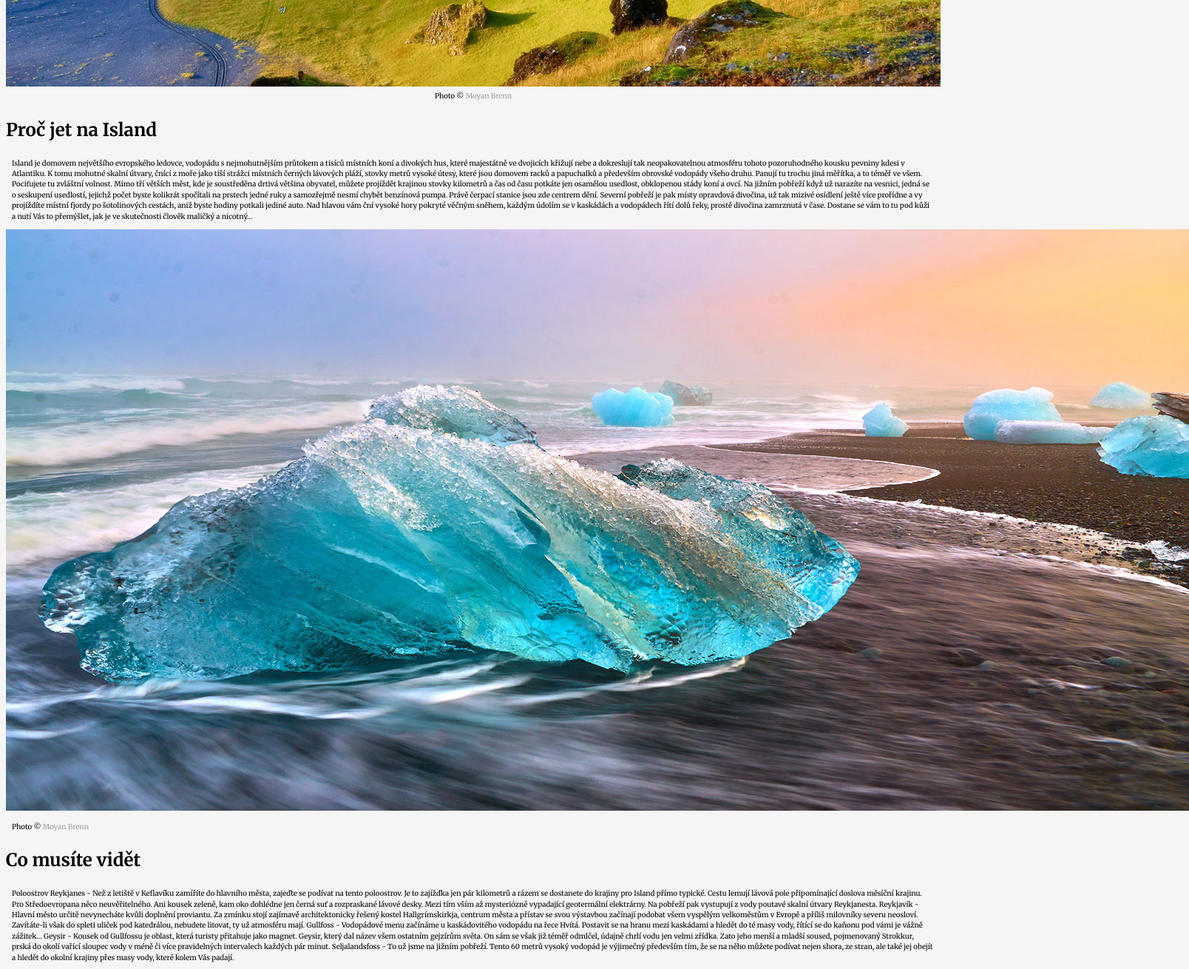
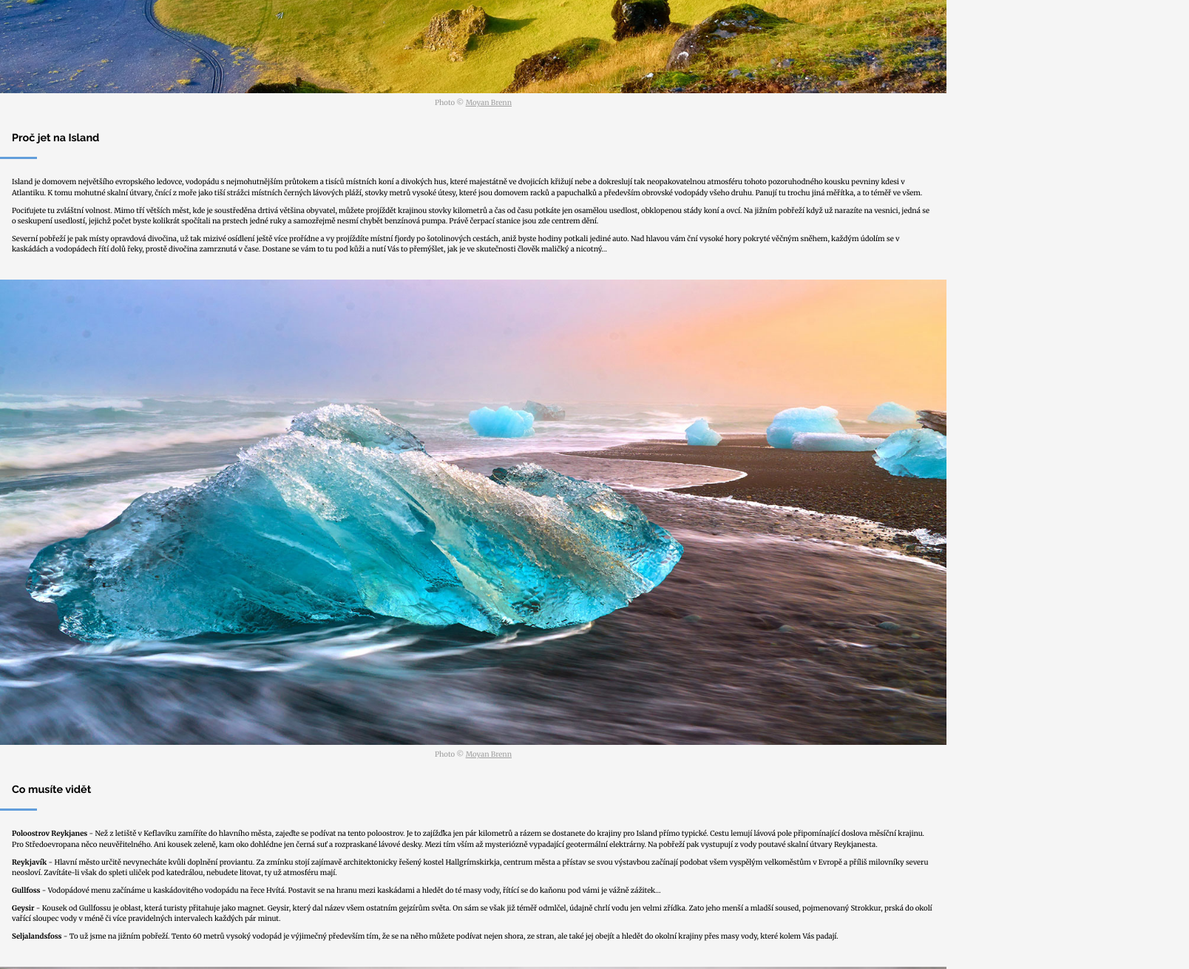
Before and after one commit to tvorimweb-2020-praha-podzim/du-06-island-Andelkaaa, a plain HTML site: page reseni_hard/index.html in a window 1280 px wide. Shown: the part 1140-2450 px from the top of the page at 74% size, 1608 px wide, since content can reach past the window. Drawn offline with Linux system fonts and the light colour scheme.

Commit message:
CSS in progress

```diff
--- a/reseni_hard/index.html
+++ b/reseni_hard/index.html
@@ -22,13 +22,14 @@
     <main>
         <nav>
             <ul>
-                <li><a href="#">Úvod</a></li>
-                <li><a href="#">Proč jet na Island</a></li>
-                <li><a href="#">Co musíte vidět</a></li>
-                <li><a href="#">Fotogalerie</a></li>
+                <li><a class="navigation" href="#">Úvod</a></li>
+                <li><a class="navigation" href="#">Proč jet na Island</a></li>
+                <li><a class="navigation" href="#">Co musíte vidět</a></li>
+                <li><a class="navigation" href="#">Fotogalerie</a></li>
             </ul>
         </nav>
 
+        <section>
             <div class="part1">
                 <p>
                     Island je jeden z nejpozoruhodnějších kousků pevniny, který v Evropě můžete navštívit. Neuchvátí jenom fotografy - krajináře, ale snad každého, kdo miluje divokou přírodu. Ne nadarmo se také říká, že si jej při první návštěvě zamilujete a budete se muset stále vracet. Byl to i můj případ!
@@ -43,53 +44,82 @@
                 </p>
             </div>
 
-        <img class="island1" src="images/island1.jpg" alt="Foto Island 1">
+            <img src="images/island1.jpg" alt="Foto Island 1">
 
-        <p class="island1_credit">Photo © <a href="https://flic.kr/p/yFnyAT">Moyan Brenn</a></p>
+            <p class="credit">Photo © <a href="https://flic.kr/p/yFnyAT">Moyan Brenn</a></p>
+        </section>
+
+
+        <section>
+            <h2>Proč jet na Island</h2>
+            <div class="object2"></div>
+            <div class="part2">
+                <p>
+                    Island je domovem největšího evropského ledovce, vodopádu s nejmohutnějším průtokem a tisíců místních koní a divokých hus, které majestátně ve dvojicích křižují nebe a dokreslují tak neopakovatelnou atmosféru tohoto pozoruhodného kousku pevniny kdesi v Atlantiku. K tomu mohutné skalní útvary, čnící z moře jako tiší strážci místních černých lávových pláží, stovky metrů vysoké útesy, které jsou domovem racků a papuchalků a především obrovské vodopády všeho druhu. Panují tu trochu jiná měřítka, a to téměř ve všem.
+                </p>
+
+                <p>
+                    Pociťujete tu zvláštní volnost. Mimo tří větších měst, kde je soustředěna drtivá většina obyvatel, můžete projíždět krajinou stovky kilometrů a čas od času potkáte jen osamělou usedlost, obklopenou stády koní a ovcí. Na jižním pobřeží když už narazíte na vesnici, jedná se o seskupení usedlostí, jejichž počet byste kolikrát spočítali na prstech jedné ruky a samozřejmě nesmí chybět benzínová pumpa. Právě čerpací stanice jsou zde centrem dění.
+                </p>
+                <p>
+                    Severní pobřeží je pak místy opravdová divočina, už tak mizivé osídlení ještě více prořídne a vy projíždíte místní fjordy po šotolinových cestách, aniž byste hodiny potkali jediné auto. Nad hlavou vám ční vysoké hory pokryté věčným sněhem, každým údolím se v kaskádách a vodopádech řítí dolů řeky, prostě divočina zamrznutá v čase. Dostane se vám to tu pod kůži a nutí Vás to přemýšlet, jak je ve skutečnosti člověk maličký a nicotný&hellip;
+                </p>
+            </div>
+
+            <img src="images/island2.jpg" alt="Foto Island 2">
+
+            <p class="credit">Photo © <a href="https://flic.kr/p/yiAg2h">Moyan Brenn</a></p>
+
+        </section>
+
+
+        <section>
+            <h2>Co musíte vidět</h2>
+            <div class="object2"></div>
+            <div class="part3">
+                <p>
+                    <strong>Poloostrov Reykjanes</strong> - Než z letiště v Keflavíku zamíříte do hlavního města, zajeďte se podívat na tento poloostrov. Je to zajížďka jen pár kilometrů a rázem se dostanete do krajiny pro Island přímo typické. Cestu lemují lávová pole připomínající doslova měsíční krajinu. Pro Středoevropana něco neuvěřitelného. Ani kousek zeleně, kam oko dohlédne jen černá suť a rozpraskané lávové desky. Mezi tím vším až mysteriózně vypadající geotermální elektrárny. Na pobřeží pak vystupují z vody poutavé skalní útvary Reykjanesta.
+                </p>
+
+                <p>
+                    <strong>Reykjavík</strong> - Hlavní město určitě nevynecháte kvůli doplnění proviantu. Za zmínku stojí zajímavě architektonicky řešený kostel Hallgrímskirkja, centrum města a přístav se svou výstavbou začínají podobat všem vyspělým velkoměstům v Evropě a příliš milovníky severu neosloví. Zavítáte-li však do spleti uliček pod katedrálou, nebudete litovat, ty už atmosféru mají.
+                </p>
+
+                <p>
+                    <strong>Gullfoss</strong> - Vodopádové menu začínáme u kaskádovitého vodopádu na řece Hvítá. Postavit se na hranu mezi kaskádami a hledět do té masy vody, řítící se do kaňonu pod vámi je vážně zážitek&hellip;
+                </p>
+
+                <p>
+                    <strong>Geysir</strong> - Kousek od Gullfossu je oblast, která turisty přitahuje jako magnet. Geysir, který dal název všem ostatním gejzírům světa. On sám se však již téměř odmlčel, údajně chrlí vodu jen velmi zřídka. Zato jeho menší a mladší soused, pojmenovaný Strokkur, prská do okolí vařící sloupec vody v méně či více pravidelných intervalech každých pár minut.
+                </p>
+
+                <p>
+                    <strong>Seljalandsfoss</strong> - To už jsme na jižním pobřeží. Tento 60 metrů vysoký vodopád je výjimečný především tím, že se na něho můžete podívat nejen shora, ze stran, ale také jej obejít a hledět do okolní krajiny přes masy vody, které kolem Vás padají.
+                </p>
+            </div>
+
+            <img src="images/island3.jpg" alt="Foto Island 3">
+
+            <p class="credit">Photo © <a href="https://flic.kr/p/LfcKHP">Yiannis Chatzitheodorou</a></p>
+
+            <div class="part4">
+                <p>
+                    <strong>Skógafoss</strong> - Ať si koupíte jakoukoliv mapu nebo průvodce Islandu, jsem si téměř jist, že na titulce bude právě Skógafoss. Nutno říct, že právem. Výška 60 metrů, šířka 25 metrů, zážitek neuvěřitelný. Jakmile trochu zasvítí slunce, okamžitě se ve vodní tříšti v okolí vytváří krásná duha. Samozřejmě opět přitahuje spoustu turistů, takže doporučuji navštívit tuto hříčku přírody někdy pozdě večer či brzy ráno, kdy tu budete téměř sami, opravdu se to vyplatí.
+                </p>
+
+                <p>
+                    <strong>Dyrhólaey</strong> - Jde o nejjižnější cíp celého strova s vysokými útesy, na kterých ční jako tichý strážce velmi fotogenický maják. Zdejší útesy jsou také domovem Papuchalků (Fratercula arctica). Tito ptáci jsou opravdoví klauni a jejich nemotorný pohyb prostě musí vykouzlit úsměv na tváři každému. Mohutný lávový útes, ve kterém voda vyhloubila dvě skalní brány nebývalých rozměrů, prostě nesmíte vynechat.
+                </p>
+            </div>
+        </section>
     </main>
 
 
-    <div class="container 1">
-        <h2>Proč jet na Island</h2>
+    <div class="gallery">
+        <h2>Fotogalerie</h2>
+        <div class="object2"></div>
 
-        <p>
-            Island je domovem největšího evropského ledovce, vodopádu s nejmohutnějším průtokem a tisíců místních koní a divokých hus, které majestátně ve dvojicích křižují nebe a dokreslují tak neopakovatelnou atmosféru tohoto pozoruhodného kousku pevniny kdesi v Atlantiku. K tomu mohutné skalní útvary, čnící z moře jako tiší strážci místních černých lávových pláží, stovky metrů vysoké útesy, které jsou domovem racků a papuchalků a především obrovské vodopády všeho druhu. Panují tu trochu jiná měřítka, a to téměř ve všem.
-
-            Pociťujete tu zvláštní volnost. Mimo tří větších měst, kde je soustředěna drtivá většina obyvatel, můžete projíždět krajinou stovky kilometrů a čas od času potkáte jen osamělou usedlost, obklopenou stády koní a ovcí. Na jižním pobřeží když už narazíte na vesnici, jedná se o seskupení usedlostí, jejichž počet byste kolikrát spočítali na prstech jedné ruky a samozřejmě nesmí chybět benzínová pumpa. Právě čerpací stanice jsou zde centrem dění.
-
-            Severní pobřeží je pak místy opravdová divočina, už tak mizivé osídlení ještě více prořídne a vy projíždíte místní fjordy po šotolinových cestách, aniž byste hodiny potkali jediné auto. Nad hlavou vám ční vysoké hory pokryté věčným sněhem, každým údolím se v kaskádách a vodopádech řítí dolů řeky, prostě divočina zamrznutá v čase. Dostane se vám to tu pod kůži a nutí Vás to přemýšlet, jak je ve skutečnosti člověk maličký a nicotný&hellip;</p>
-
-        <img src="images/island2.jpg" alt="Foto Island 2">
-
-        <p>Photo © <a href="https://flic.kr/p/yiAg2h">Moyan Brenn</a></p>
-    </div>
-
-
-    <div class="container 2">
-        <h2>Co musíte vidět</h2>
-        <p>
-            Poloostrov Reykjanes - Než z letiště v Keflavíku zamíříte do hlavního města, zajeďte se podívat na tento poloostrov. Je to zajížďka jen pár kilometrů a rázem se dostanete do krajiny pro Island přímo typické. Cestu lemují lávová pole připomínající doslova měsíční krajinu. Pro Středoevropana něco neuvěřitelného. Ani kousek zeleně, kam oko dohlédne jen černá suť a rozpraskané lávové desky. Mezi tím vším až mysteriózně vypadající geotermální elektrárny. Na pobřeží pak vystupují z vody poutavé skalní útvary Reykjanesta.
-
-            Reykjavík - Hlavní město určitě nevynecháte kvůli doplnění proviantu. Za zmínku stojí zajímavě architektonicky řešený kostel Hallgrímskirkja, centrum města a přístav se svou výstavbou začínají podobat všem vyspělým velkoměstům v Evropě a příliš milovníky severu neosloví. Zavítáte-li však do spleti uliček pod katedrálou, nebudete litovat, ty už atmosféru mají.
-
-            Gullfoss - Vodopádové menu začínáme u kaskádovitého vodopádu na řece Hvítá. Postavit se na hranu mezi kaskádami a hledět do té masy vody, řítící se do kaňonu pod vámi je vážně zážitek&hellip;
-
-            Geysir - Kousek od Gullfossu je oblast, která turisty přitahuje jako magnet. Geysir, který dal název všem ostatním gejzírům světa. On sám se však již téměř odmlčel, údajně chrlí vodu jen velmi zřídka. Zato jeho menší a mladší soused, pojmenovaný Strokkur, prská do okolí vařící sloupec vody v méně či více pravidelných intervalech každých pár minut.
-
-            Seljalandsfoss - To už jsme na jižním pobřeží. Tento 60 metrů vysoký vodopád je výjimečný především tím, že se na něho můžete podívat nejen shora, ze stran, ale také jej obejít a hledět do okolní krajiny přes masy vody, které kolem Vás padají.</p>
-
-        <img src="images/island3.jpg" alt="Foto Island 3">
-
-        <p>Photo © <a href="https://flic.kr/p/LfcKHP">Yiannis Chatzitheodorou</a></p>
-
-        <p>
-            Skógafoss - Ať si koupíte jakoukoliv mapu nebo průvodce Islandu, jsem si téměř jist, že na titulce bude právě Skógafoss. Nutno říct, že právem. Výška 60 metrů, šířka 25 metrů, zážitek neuvěřitelný. Jakmile trochu zasvítí slunce, okamžitě se ve vodní tříšti v okolí vytváří krásná duha. Samozřejmě opět přitahuje spoustu turistů, takže doporučuji navštívit tuto hříčku přírody někdy pozdě večer či brzy ráno, kdy tu budete téměř sami, opravdu se to vyplatí.
-
-            Dyrhólaey - Jde o nejjižnější cíp celého strova s vysokými útesy, na kterých ční jako tichý strážce velmi fotogenický maják. Zdejší útesy jsou také domovem Papuchalků (Fratercula arctica). Tito ptáci jsou opravdoví klauni a jejich nemotorný pohyb prostě musí vykouzlit úsměv na tváři každému. Mohutný lávový útes, ve kterém voda vyhloubila dvě skalní brány nebývalých rozměrů, prostě nesmíte vynechat.</p>
-    </div>
-
-
-    <div class="gallery">
+        <div class="previews">
             <img src="images/nahled1.jpg" alt="Myvatn Aurora">
             <p>Myvatn Aurora<br>
                 Photo &copy; <a href="https://flic.kr/p/GN5utm">Kriss Williams</a></p>
@@ -126,6 +156,7 @@
             <p>Jokulsarlon glacier lagoon<br>
                 Photo &copy; <a href="https://flic.kr/p/getEgS">Moyan Brenn</a></p>
         </div>
+    </div>
 
 
     <footer>
--- a/reseni_hard/style.css
+++ b/reseni_hard/style.css
@@ -4,6 +4,7 @@ body {
     background-color: #f5f5f5;
     font-family: 'Merriweather', serif;
     line-height: 1.5;
+    margin: 0;
 }
 
 /*Mobil first*/
@@ -55,7 +56,7 @@ ul {
     padding: 1rem 0 1rem 0;
 }
 
-a {
+.navigation {
     text-decoration: none;
     color: #9E9E9E;
 }
@@ -63,23 +64,50 @@ a {
 li {
     border-bottom: 1px solid gainsboro;
     padding: 0.25rem 0 0.25rem 0;
+    margin: 0 1.5rem 0 1.5rem;
 }
 
 p {
     font-size: 0.6rem;
-    padding: 0 0.5rem 0 0.5rem;
+    padding: 0 1rem 0 1rem;
 }
 
-.part1 {
+.part1,
+.part2,
+.part3,
+.part4 {
     padding-bottom: 1.5rem;
 }
 
-.island1 {
+.part4 {
+    padding-top: 1.5rem;
+}
+
+img {
     width: 100%;
     height: auto;
 }
 
-.island1_credit {
+.credit {
     text-align: center;
     margin: 0;
 }
+
+h2 {
+    font-family: 'Raleway', sans-serif;
+    font-weight: 700;
+    font-size: 0.9rem;
+    padding: 1rem 1rem 0 1rem;
+}
+
+.credit,
+.credit > a {
+    color: #9E9E9E;
+}
+
+.object2 {
+    background-color: #629edb;
+    height: 3px;
+    width: 50px;
+    margin: 1rem 0 1.5rem 0;
+}
```
Lines whose indentation alone changed are shown as unchanged.
